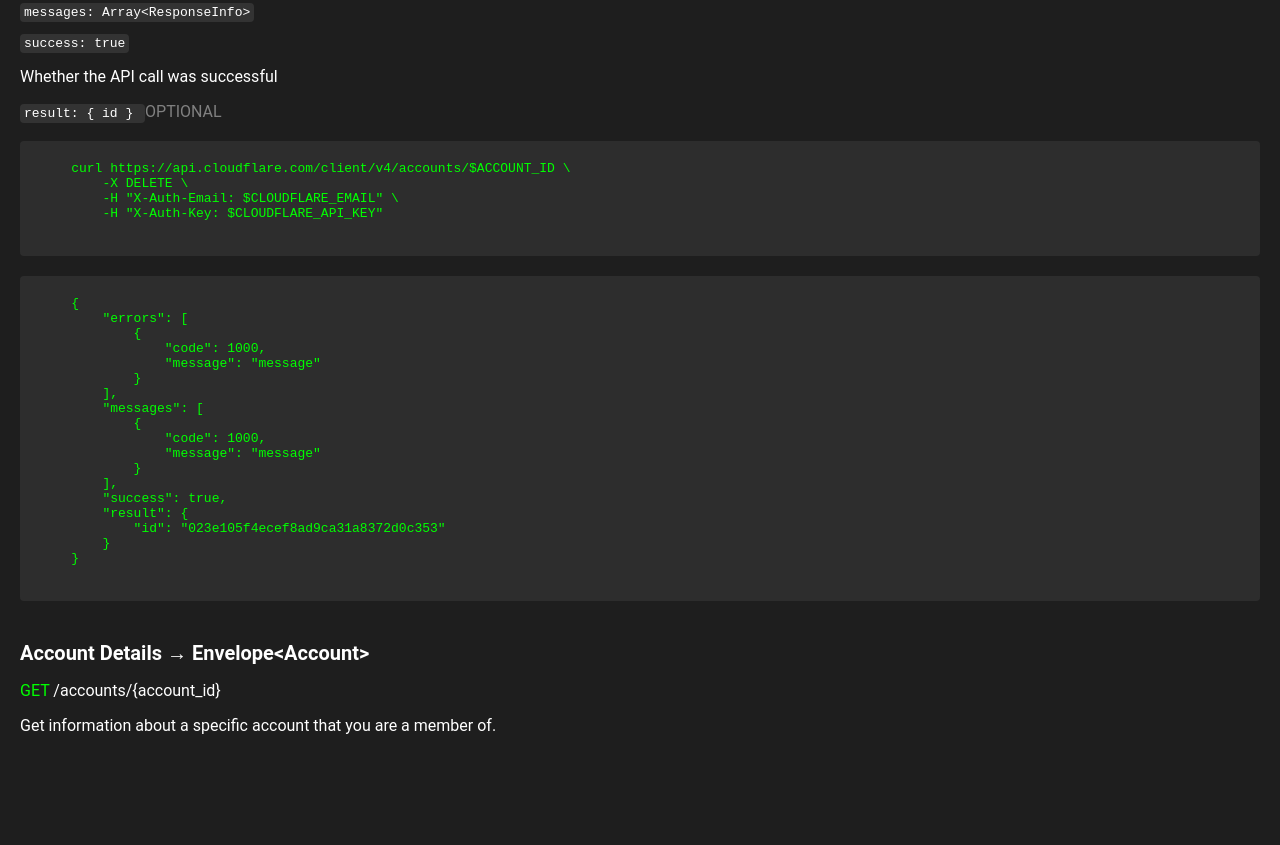
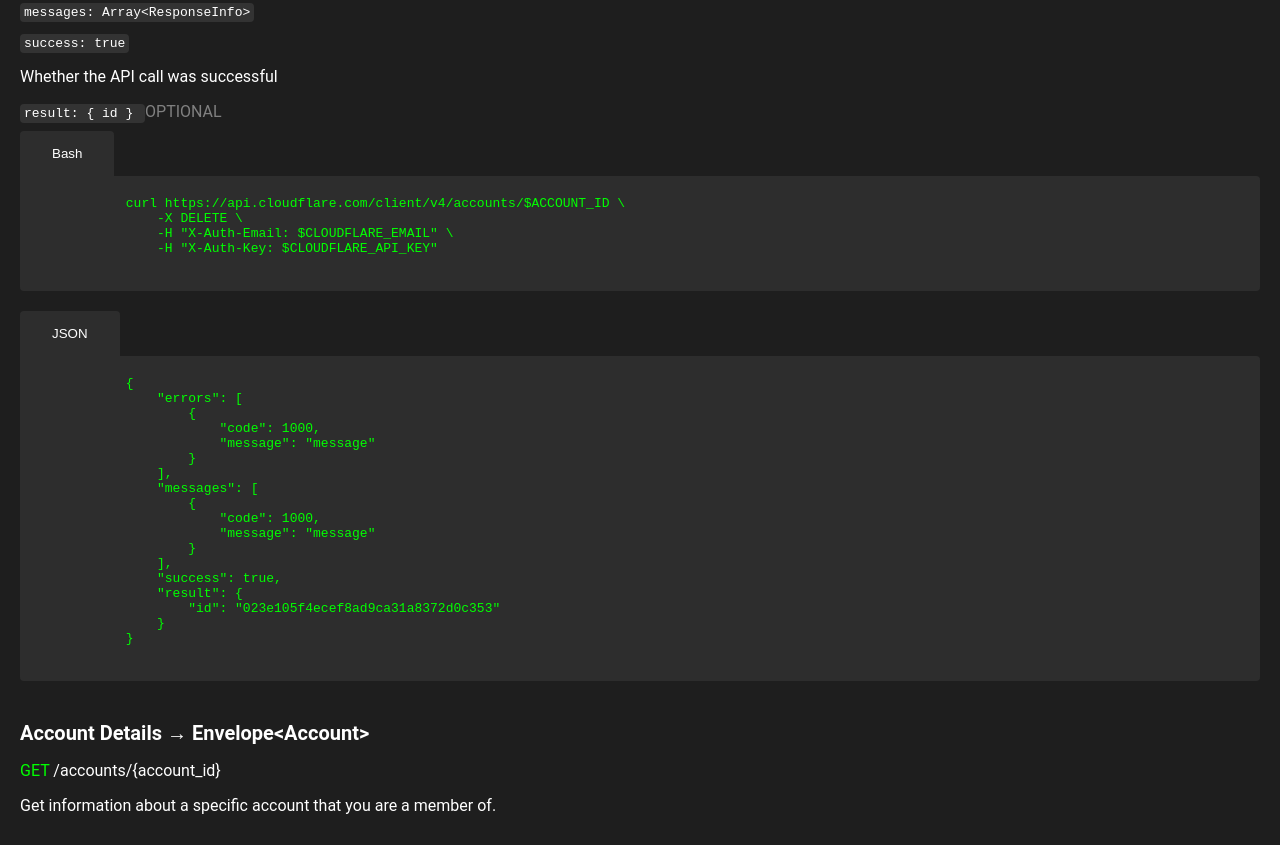
Before and after one commit to LucianoSantosOliveira/DocumentacaoAPI, a plain HTML site: page accounts.html in a window 1280 px wide. Shown: the part 738-1583 px from the top of the page. Before the commit the page ends 1503 px from the top, so only its background shows below. Drawn offline with Linux system fonts and the light colour scheme.

Commit message:
colocar tab nos codigos de exemplo

```diff
--- a/accounts.html
+++ b/accounts.html
@@ -92,7 +92,12 @@
           OPTIONAL
          </span>
         </p>
-        <div class="code-block">
+
+        <div role="tablist">
+            <div role="tablist">
+                <button role="tab" class="botao-fixo CodeTabs_active">Bash</button>
+            </div>
+            <div class="code-block" role="tabpanel">
                 <div class="copy-button">
                     <i class="fas fa-copy">
                  </i>
@@ -104,7 +109,17 @@
                -H "X-Auth-Key: $CLOUDFLARE_API_KEY"
                 </pre>
                </div>
-        <div class="code-block">
+
+
+        </div>
+
+
+
+        <div role="tablist">
+            <div role="tablist">
+                <button role="tab" class="botao-fixo CodeTabs_active">JSON</button>
+            </div>
+            <div class="code-block" role="tabpanel">
                 <div class="copy-button">
                  <i class="fas fa-copy">
                  </i>
@@ -144,4 +159,8 @@
                </p>
               </div>
              </div>
+        </div>
+
+
+
 </html>
--- a/styles.css
+++ b/styles.css
@@ -65,9 +65,10 @@
      .code-block {
          background-color: #2d2d2d;
          padding: 20px;
-         border-radius: 4px;
-         margin-top: 20px;
+         border-radius: 0px 4px 4px 4px;
+         margin-bottom: 20px;
      }
+
      .code-block pre {
          margin: 0;
          color: #00ff00;
@@ -150,3 +151,20 @@
         border: 0;
         padding-bottom: 56.25%; /
       }
+
+      .CodeTabs_active {
+        background: #2d2d2d;
+        color: #ffffff;
+    }
+
+    .botao-fixo {
+        background-color: #2d2d2d;;  /* Cor de fundo */
+        color: white;               /* Cor do texto */
+        border: none;               /* Remove a borda */
+        padding: 15px 32px;         /* Tamanho do botão */
+        text-align: center;         /* Alinha o texto */
+        text-decoration: none;      /* Remove underline */
+        display: inline-block;      /* Alinhamento do botão */
+        cursor: pointer;           /* Mostra o cursor de "mãozinha" */
+        border-radius: 4px 4px 0 0;         /* Borda arredondada */
+    }
```
Lines whose indentation alone changed are shown as unchanged.
